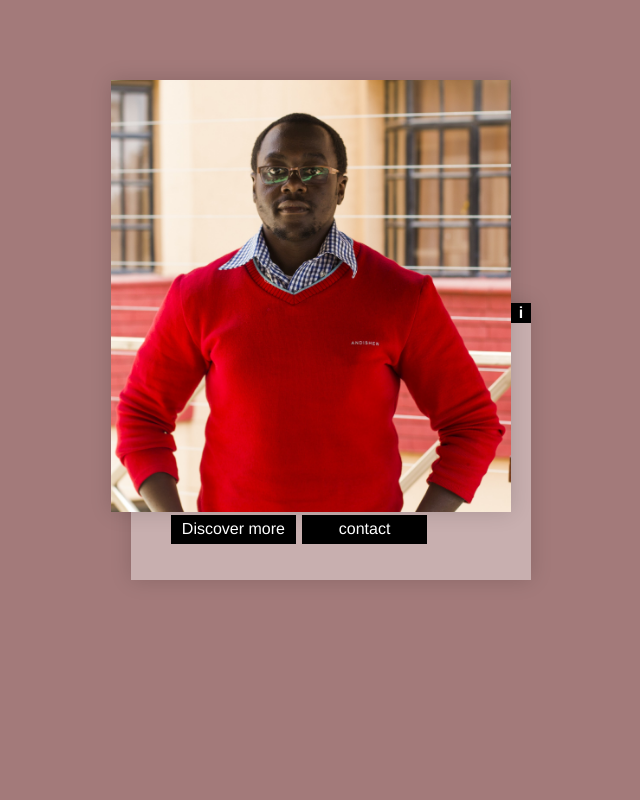
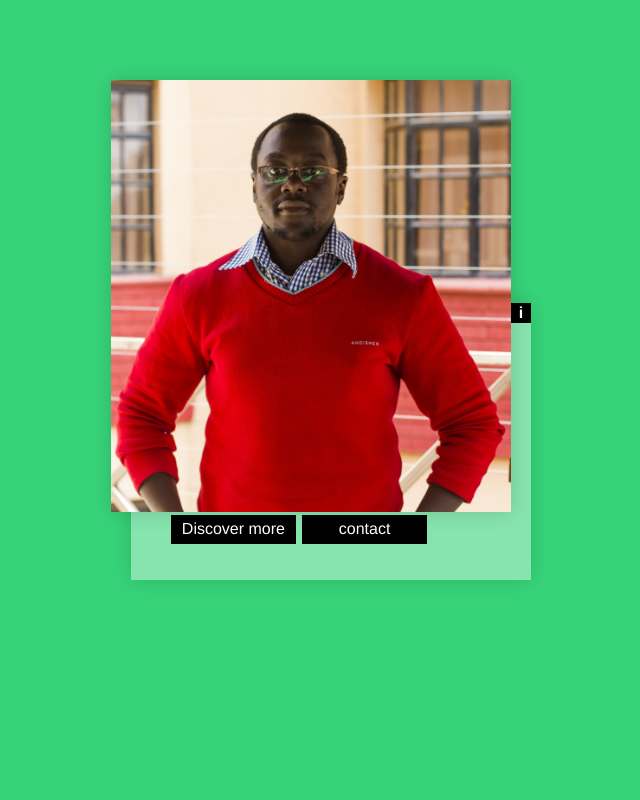
Before and after one commit to AndrewKahora/Portfolio, a PHP site: page / in a window 1280 px wide. Shown: the whole page, without its empty margins (329-969 px from the left). Run offline with PHP 8.4, Linux system fonts and the light colour scheme; some web fonts are replaced.

Commit message:
background

```diff
--- a/css/app.css
+++ b/css/app.css
@@ -273,4 +273,4 @@ i{
   100%     {z-index:999;background:rgba(250,250,210,0);}
 }
 
-html, body {background:#a37a7a;}
+html, body {background:#37d379;}
--- a/css/style3.css
+++ b/css/style3.css
@@ -3,7 +3,7 @@ html, body {
 }
 body {
 	width: 100%;
-	background: #b1e583;
+	background: #37d379;
 	overflow-x: hidden;
 	overflow-y: auto;
 }
```
Also changed, not shown: homy.html (+6 -1 lines).
